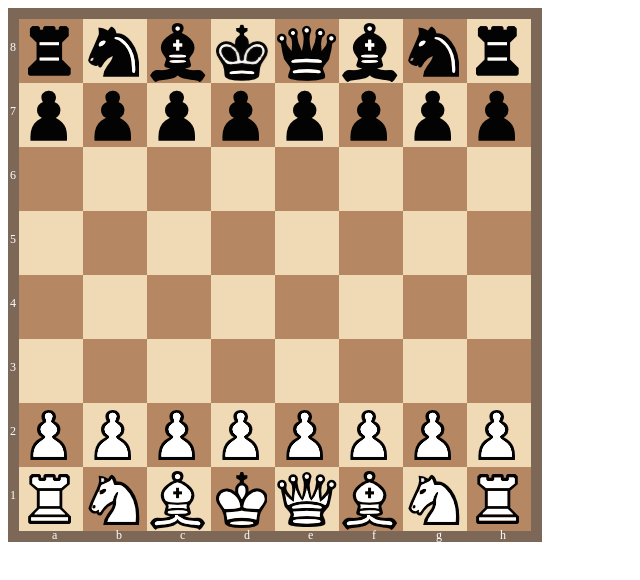
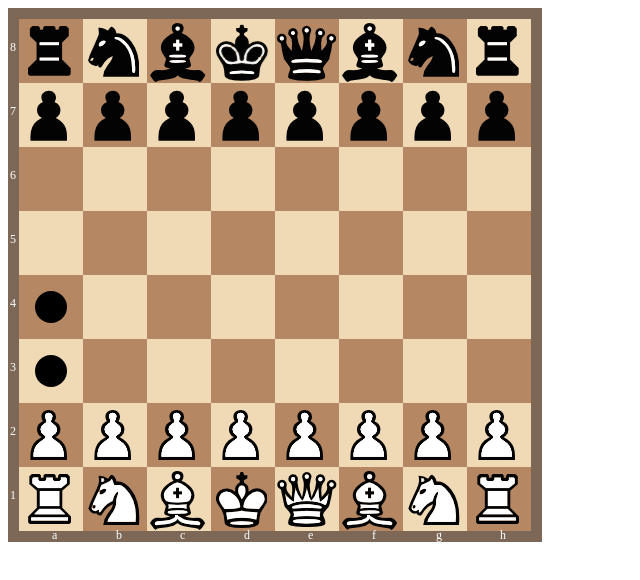
Before and after one commit to vitmalina/ai-battle, a plain HTML site: page index.html in a window 1280 px wide. Both pictures are taken after a click on the element 51 px from the left and 435 px from the top of the page. Shown: the whole page, without its empty margins (0-640 px from the left). Drawn offline with Linux system fonts and the light colour scheme.

Commit message:
render possible moves

```diff
--- a/app/board.js
+++ b/app/board.js
@@ -1,16 +1,33 @@
 var board = (function() {
 
+	var field;
 	var places = 'abcdefgh';
+
 	return {
 		render 		: render,
-		selectPeice : selectPeice,
+		selectPiece : selectPiece,
 		notation    : notation
 	}
 
-	function render(field) {
+	function render(fieldCopy, possible) {
+		if (fieldCopy) {
+			field = fieldCopy;
+		}
 		var html = "";
 		for (var i in field) {
 			for (var j = 0; j < 8; j++) {
+				var poss = false;
+				for (var n = 0; n < possible.length; n++) {
+					if (possible[n].substr(3) == (i+(j+1))) {
+						poss = true;
+						console.log((i+(j+1)));
+					}
+				}
+				var snip = "";
+				if (poss) {
+					snip = "<div class='poss'></div>";
+					console.log("here");
+				}
 
 				var piece = field[i][j];
 
@@ -52,11 +69,13 @@ var board = (function() {
 						top = 5;
 					}
 
-					html += "<div id='" + places.indexOf(i) + ", " + j + "' class='square' style='background-color: " + color + "; left: " + (places.indexOf(i)*64) + "px; bottom: " + (j*64) + "px' onclick='board.selectPeice(" + places.indexOf(i) + ", " + j + ")'>"
+					html += "<div id='" + places.indexOf(i) + ", " + j + "' class='square' style='background-color: " + color + "; left: " + (places.indexOf(i)*64) + "px; bottom: " + (j*64) + "px' "
+						 + "		onclick='board.selectPiece(" + places.indexOf(i) + ", " + j + ")'>"
 						 + "	<img src='img/" + piece + ".png' style='left : " + left + "px; top: " + top + "px'>"
+						 +		snip
 						 + "</div>";
 				} else {
-					html += "<div class='square' style='background-color: " + color + "; left: " + (places.indexOf(i)*64) + "px; bottom: " + (j*64) + "px'></div>";
+					html += "<div class='square' style='background-color: " + color + "; left: " + (places.indexOf(i)*64) + "px; bottom: " + (j*64) + "px'>" + snip + "</div>";
 				}
 
 			}
@@ -64,8 +83,17 @@ var board = (function() {
 		$("#board").html(html);
 	}
 
-	function selectPeice(i, j) {
-		console.log(places[i], j);
+	function selectPiece(i, j) {
+		var i = places[i];
+		var moves = engine.getMoves();
+		var poss = [];
+		for (var n = 0; n < moves.length; n++) {
+			if (moves[n].substr(0,2) == (i+(j+1))) {
+				poss.push(moves[n]);
+			}
+		}
+		console.log('-->', poss);
+		board.render(null, poss);
 	}
 
 	function notation() {
--- a/app/engine.js
+++ b/app/engine.js
@@ -22,7 +22,7 @@ var engine = (function () {
 
 	function init() {
 		reset();
-		board.render($.extend(true, {}, field));
+		board.render($.extend(true, {}, field), []);
 		board.notation();
 	}
 
--- a/board.css
+++ b/board.css
@@ -34,3 +34,13 @@ img {
 	color: white;
 	font-size: 12px;
 }
+
+.poss {
+	width: 32px;
+	height: 32px;
+	border-radius: 10000px;
+	background-color: black;
+	position: absolute;
+	left: 16px;
+	top: 16px;
+}
```
